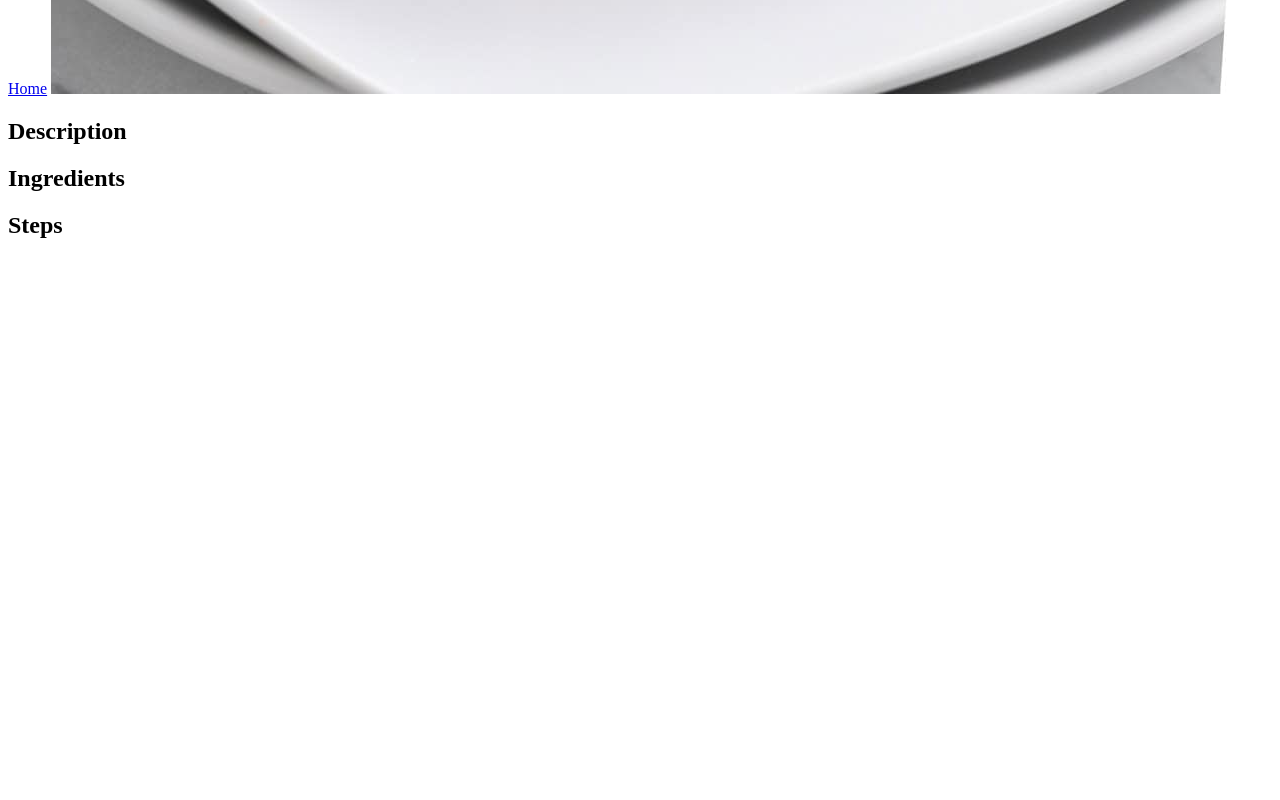
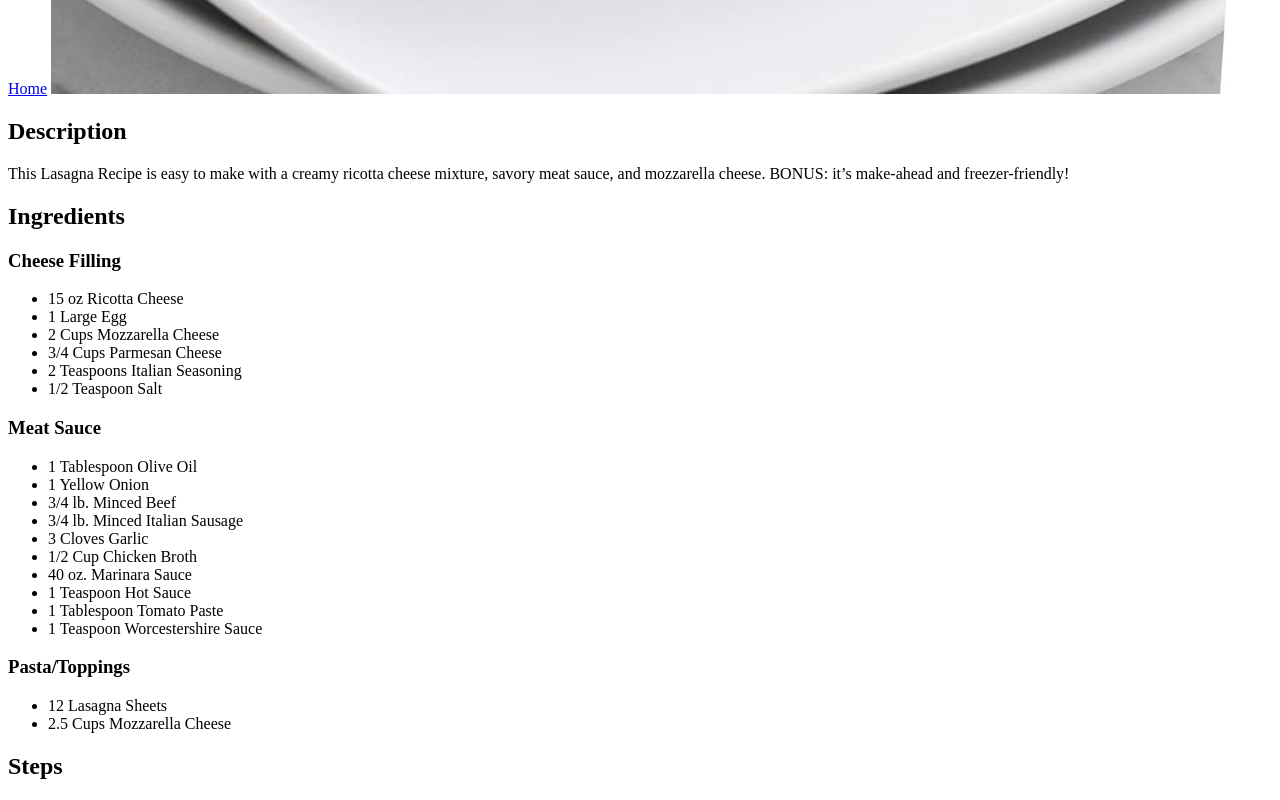
Before and after one commit to SamuelDavis2/odin-recipes, a plain HTML site: page recipes/lasagna.html in a window 1280 px wide. Shown: the part 1186-1986 px from the top of the page. Before the commit the page ends 1445 px from the top, so only its background shows below. Drawn offline with Linux system fonts and the light colour scheme.

Commit message:
Adding in ingredients for lasagna

```diff
--- a/recipes/lasagna.html
+++ b/recipes/lasagna.html
@@ -14,16 +14,37 @@
     <section>
     <h2>Description</h2>
     <p>
-
-    </p>
-    <p>
-
+        This Lasagna Recipe is easy to make with a creamy ricotta cheese mixture, savory meat sauce, and mozzarella cheese. BONUS: it’s make-ahead and freezer-friendly!
     </p>
     </section>
     <section>
     <h2>Ingredients</h2>
+    <h3>Cheese Filling</h3>
     <ul>
-
+        <li>15 oz Ricotta Cheese</li>
+        <li>1 Large Egg</li>
+        <li>2 Cups Mozzarella Cheese</li>
+        <li>3/4 Cups Parmesan Cheese</li>
+        <li>2 Teaspoons Italian Seasoning</li>
+        <li>1/2 Teaspoon Salt</li>
+    </ul>
+    <h3>Meat Sauce</h3>
+    <ul>
+        <li>1 Tablespoon Olive Oil</li>
+        <li>1 Yellow Onion</li>
+        <li>3/4 lb. Minced Beef</li>
+        <li>3/4 lb. Minced Italian Sausage</li>
+        <li>3 Cloves Garlic</li>
+        <li>1/2 Cup Chicken Broth</li>
+        <li>40 oz. Marinara Sauce</li>
+        <li>1 Teaspoon Hot Sauce</li>
+        <li>1 Tablespoon Tomato Paste</li>
+        <li>1 Teaspoon Worcestershire Sauce</li>
+    </ul>
+    <h3>Pasta/Toppings</h3>
+    <ul>
+        <li>12 Lasagna Sheets</li>
+        <li>2.5 Cups Mozzarella Cheese</li>
     </ul>
     </section>
     <section>
```
Also changed, not shown: index.html (+3 -3 lines).
